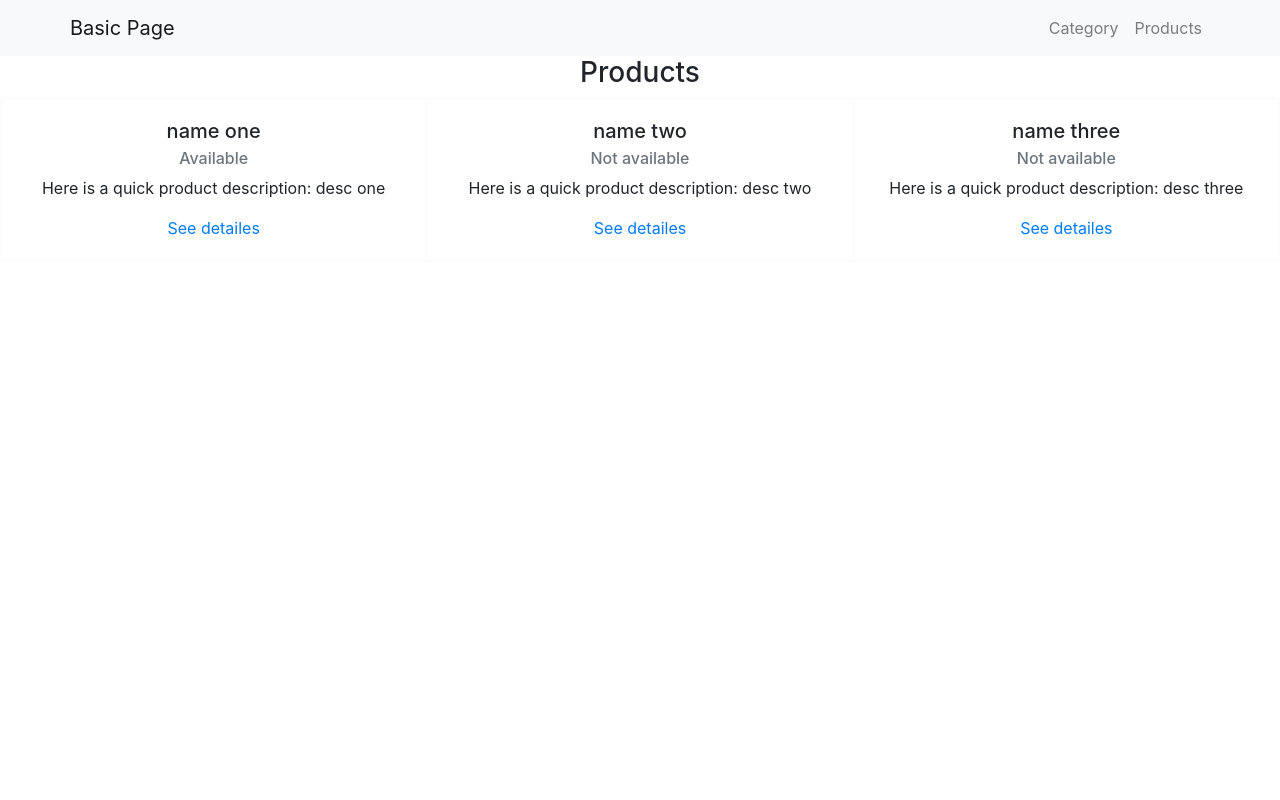
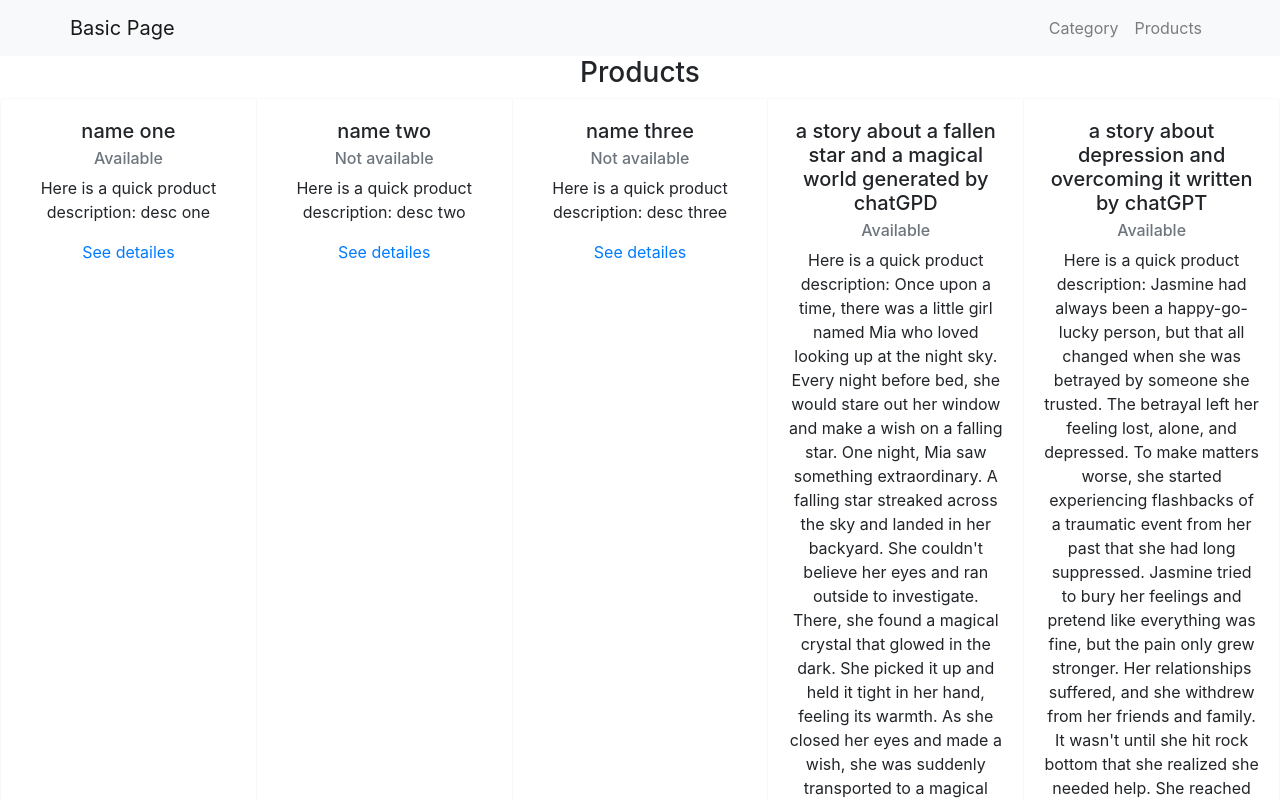
Before and after one commit to melission/react-router-demo, a React (Create React App) app: page /products in a window 1280 px wide. Shown: the top 800 px of the page. Built offline with nearby package versions, Linux system fonts and the light colour scheme.

Commit message:
added a few entries.

```diff
--- a/src/productData.js
+++ b/src/productData.js
@@ -17,6 +17,47 @@ const productData = [
         description: "desc three",
         status: "Not available",
     },
+    {
+        id: 4,
+        name: "a story about a fallen star and a magical world generated by chatGPD",
+        description: `Once upon a time, there was a little girl named Mia who loved looking up at the night sky. Every night before bed, she would stare out her window and make a wish on a falling star.
+
+        One night, Mia saw something extraordinary. A falling star streaked across the sky and landed in her backyard. She couldn't believe her eyes and ran outside to investigate. There, she found a magical crystal that glowed in the dark. She picked it up and held it tight in her hand, feeling its warmth.
+
+        As she closed her eyes and made a wish, she was suddenly transported to a magical world. There were talking animals, rainbow-colored trees, and glowing flowers everywhere. Mia ran through the fields, feeling the wind in her hair and the magic in her heart.
+
+        She explored the magical world for what felt like hours, meeting new creatures and discovering new wonders. When she was ready to return home, she closed her eyes and made another wish. The crystal glowed brightly, and she was back in her backyard, holding the crystal in her hand.
+
+        Mia knew that the magical world was real and that she could return anytime she wanted with the help of the crystal. From that day on, she made sure to wish on every falling star she saw, hoping to return to the magical world and explore its wonders once again.
+
+        And so, Mia's love for the night sky grew stronger, and she knew that every falling star was a sign of hope and magic.`,
+
+        status: "Available",
+    },
+    {
+        id: 5,
+        name: "a story about depression and overcoming it written by chatGPT",
+        description: `Jasmine had always been a happy-go-lucky person, but that all changed when she was betrayed by someone she trusted. The betrayal left her feeling lost, alone, and depressed. To make matters worse, she started experiencing flashbacks of a traumatic event from her past that she had long suppressed.
+
+        Jasmine tried to bury her feelings and pretend like everything was fine, but the pain only grew stronger. Her relationships suffered, and she withdrew from her friends and family. It wasn't until she hit rock bottom that she realized she needed help.
+
+        She reached out to a therapist who specialized in treating depression and PTSD. At first, it was hard for Jasmine to open up about what had happened, but over time, she learned to trust her therapist and the healing process began.
+
+        Through therapy, Jasmine learned to accept the betrayal and the pain that came with it. She realized that it wasn't her fault and that she couldn't change what had happened. Instead, she focused on what she could control, which was how she responded to the situation.
+
+        She started to practice self-care, doing things she enjoyed like painting, writing, and taking walks in nature. She also started to confront the traumatic event from her past, which was a painful but necessary step in her healing journey.
+
+        Jasmine also learned to reframe her negative thoughts and beliefs about herself. She realized that the betrayal and trauma she had experienced didn't define her as a person, and that she was strong and resilient for making it through it all.
+
+        It wasn't an easy journey, but over time, Jasmine started to feel like herself again. She reconnected with her friends and family and started to rebuild her relationships. She also started to feel a sense of purpose and meaning in her life, volunteering at a local shelter and helping others who had been through similar experiences.
+
+        The journey wasn't without its setbacks, but Jasmine learned to accept them as part of the process. She knew that healing wasn't a linear path and that there would be ups and downs along the way.
+
+        Through her journey, Jasmine learned that overcoming depression and PTSD wasn't about erasing the pain, but about learning to live with it and finding meaning in it. She learned to accept herself, flaws and all, and to see her experiences as a source of strength rather than weakness.
+
+        In the end, Jasmine emerged from her healing journey a different person. She was stronger, more resilient, and more compassionate towards herself and others. And although the pain would never fully go away, she knew that she had the tools and support to continue living a meaningful and fulfilling life.`,
+        status: "Available",
+    }
 ]
 
 export default productData;
```
